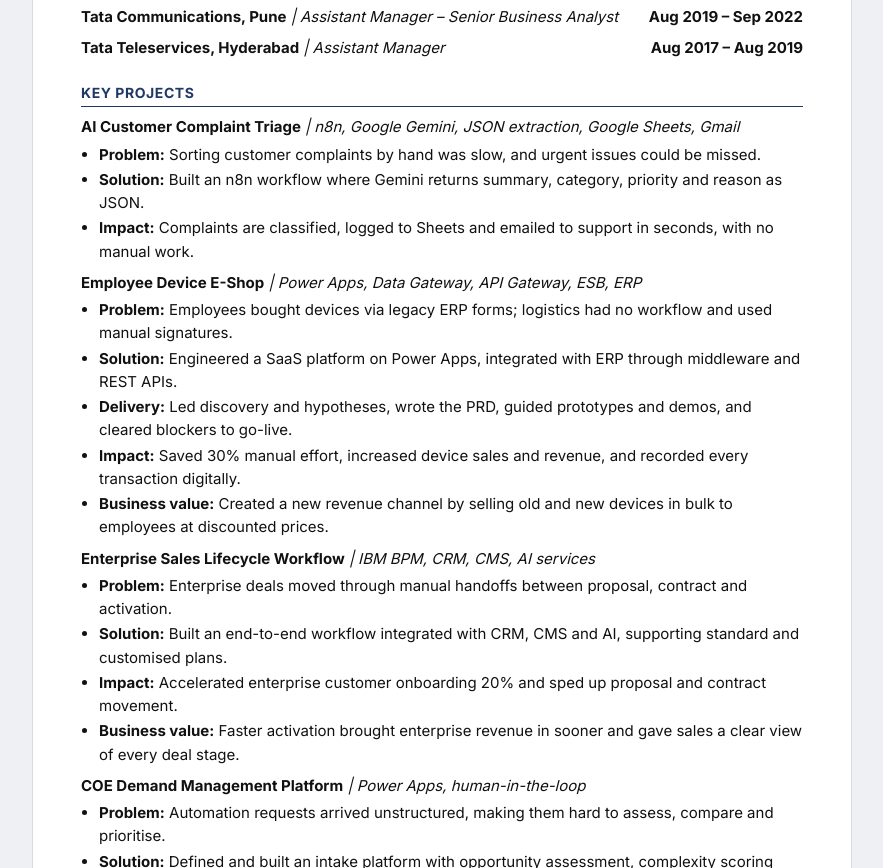
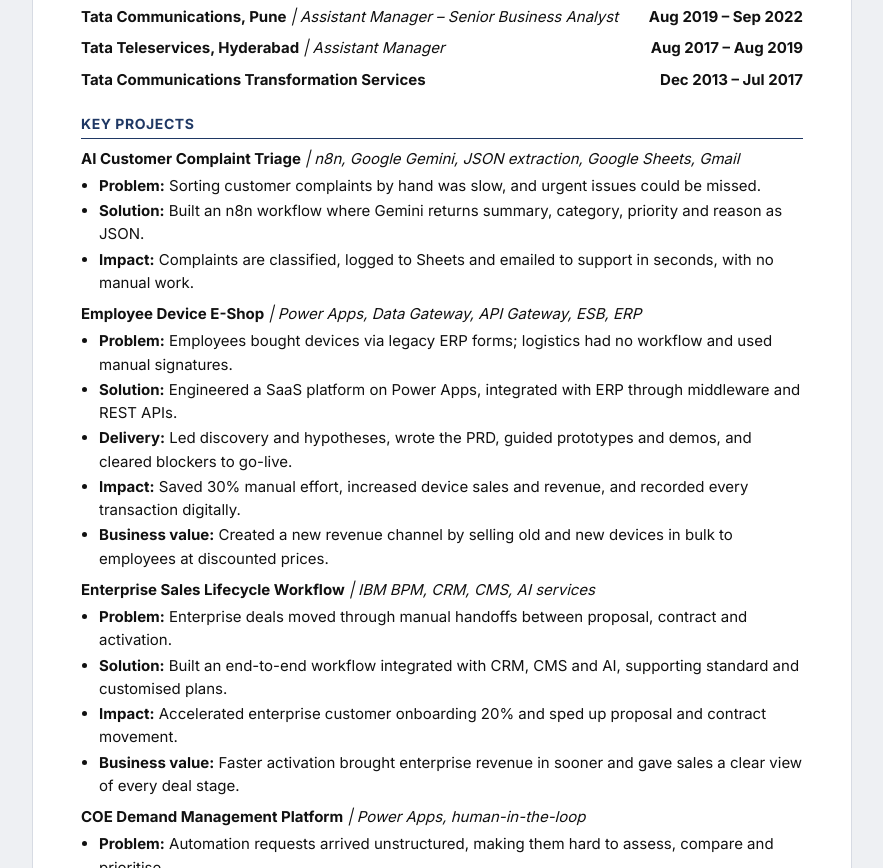
Before and after one commit to kishorekrish9913-ctrl/kishorekrish9913-ctrl.github.io, a plain HTML site: page resume.html in a window 1280 px wide. Shown: the part 921-1789 px from the top of the page, without its empty margins (198-1081 px from the left). Drawn offline with Linux system fonts and the light colour scheme.

Commit message:
Add Tata Communications Transformation Services experience

```diff
--- a/resume.html
+++ b/resume.html
@@ -62,6 +62,7 @@ li{margin:2px 0}
 </ul>
 <div class="r"><span style="white-space:normal"><b>Tata Communications, Pune</b> <span class="i">| Assistant Manager – Senior Business Analyst</span></span><span><b>Aug 2019 – Sep 2022</b></span></div>
 <div class="r"><span style="white-space:normal"><b>Tata Teleservices, Hyderabad</b> <span class="i">| Assistant Manager</span></span><span><b>Aug 2017 – Aug 2019</b></span></div>
+<div class="r"><span style="white-space:normal"><b>Tata Communications Transformation Services</b></span><span><b>Dec 2013 – Jul 2017</b></span></div>
 
 <h2>KEY PROJECTS</h2>
 <div class="r"><span style="white-space:normal"><b>AI Customer Complaint Triage</b> <span class="i">| n8n, Google Gemini, JSON extraction, Google Sheets, Gmail</span></span></div>
```
